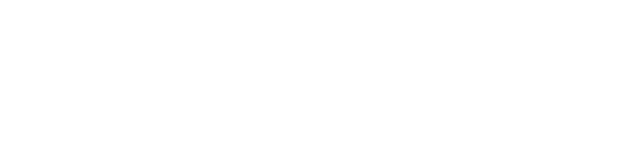
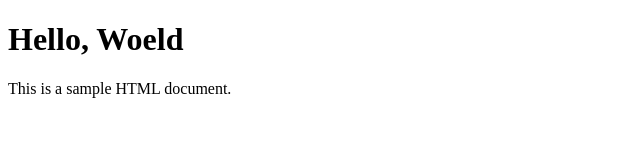
Before and after one commit to FauziAgusBudiman/CodingCamp-16-Des-2025-FauziAgusBudiman, a plain HTML site: page index.html in a window 1280 px wide. Shown: the whole page, without its empty margins (0-640 px from the left). Drawn offline with Linux system fonts and the light colour scheme.

Commit message:
update content index.html

```diff
--- a/index.html
+++ b/index.html
@@ -6,6 +6,7 @@
     <title>Document</title>
 </head>
 <body>
-
+    <h1>Hello, Woeld</h1>
+    <p>This is a sample HTML document.</p>
 </body>
 </html>
```
